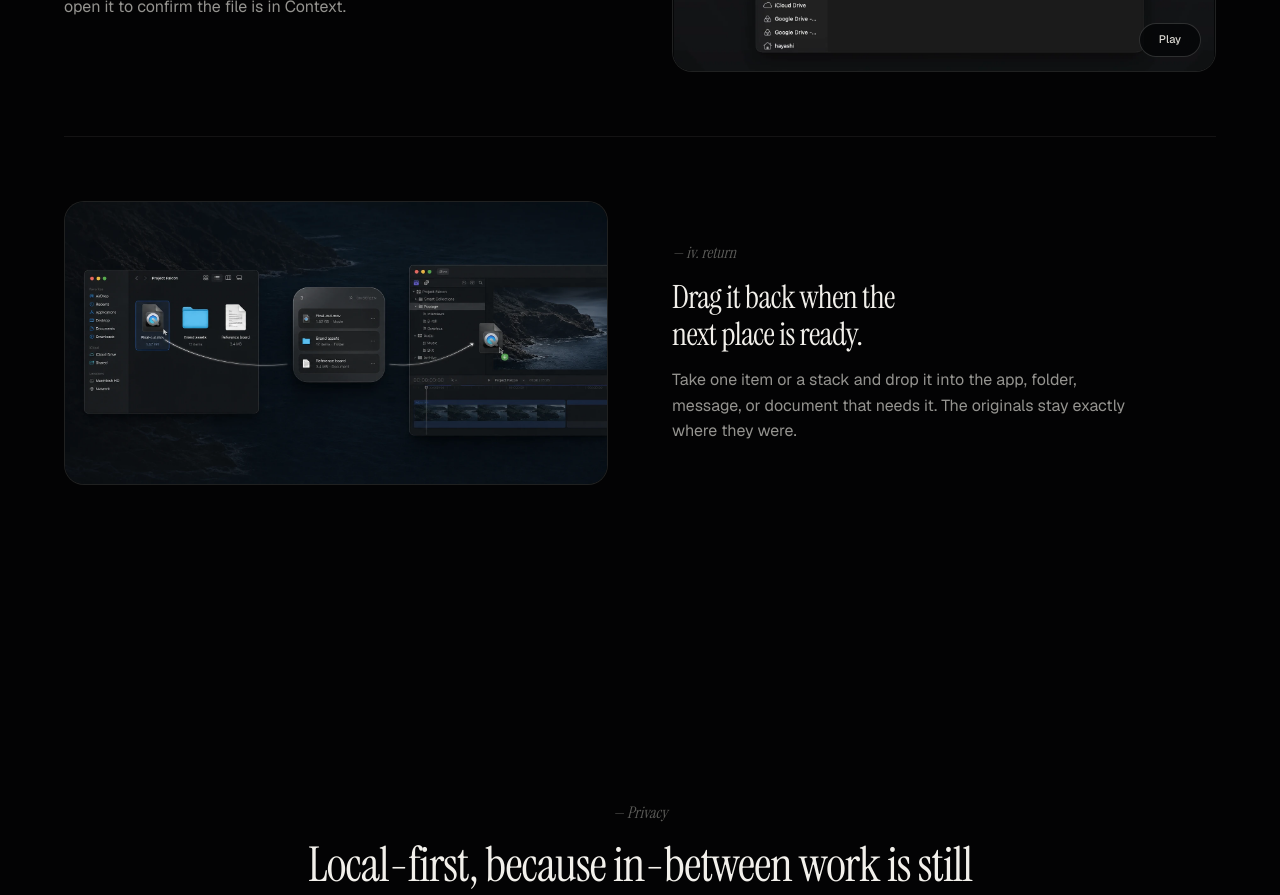
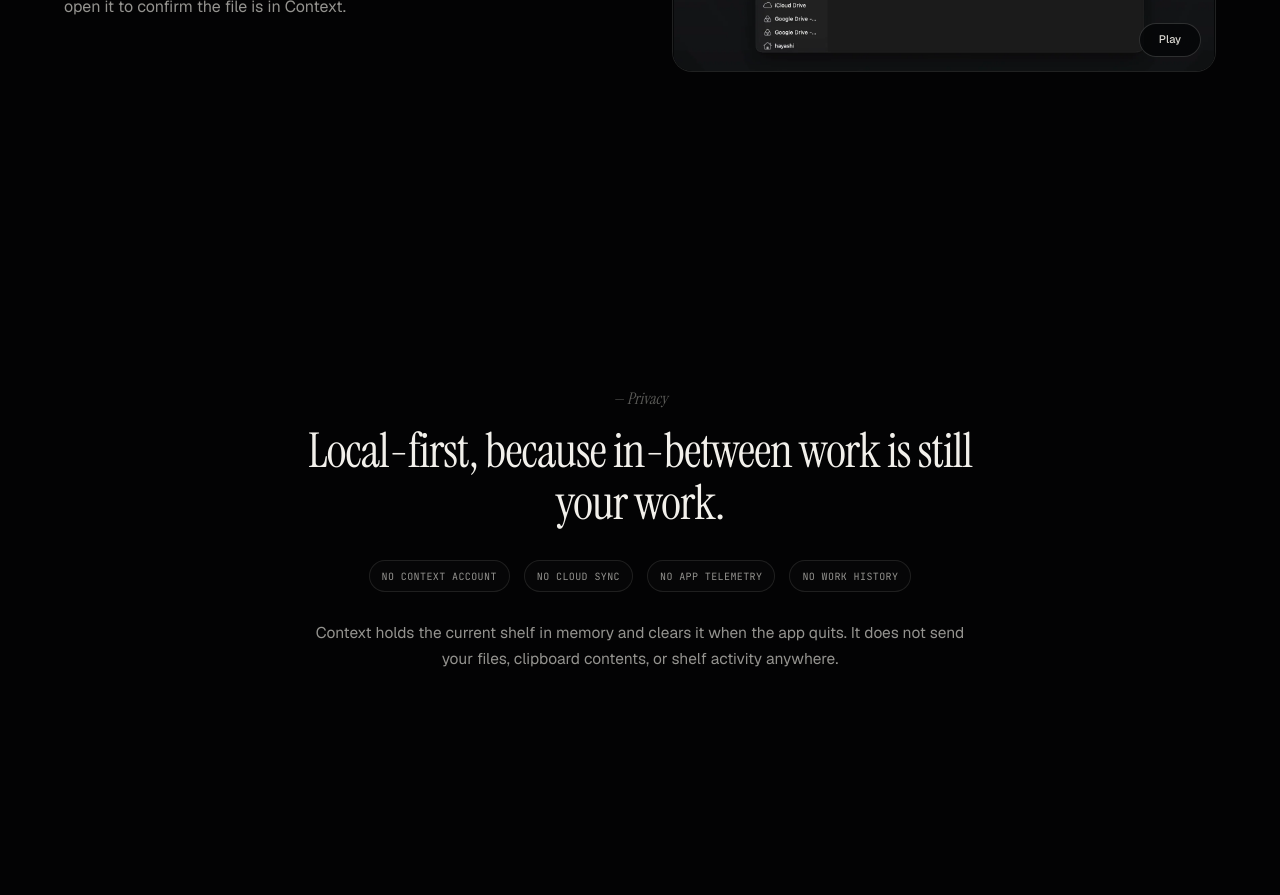
Before and after one commit to hayashiii-ghub/context, a Next.js app in the folder site/: page / in a window 1280 px wide. Shown: the part 2800-3695 px from the top of the page. Built offline with nearby package versions, Linux system fonts and the light colour scheme; grey boxes are pictures that could not be loaded.

Commit message:
fix(site): keep feature section video-only

```diff
--- a/site/app/context.module.css
+++ b/site/app/context.module.css
@@ -274,8 +274,6 @@
 .workflowCrop img { object-position: center; }
 .onScreenCrop img { width: 164%; max-width: none; object-position: left center; }
 .menuBarCrop img { width: 164%; max-width: none; transform: translateX(-39%); object-position: right center; }
-.returnCrop img { object-position: 50% 68%; }
-
 .privacy { padding-top: 132px; padding-bottom: 132px; text-align: center; }
 .privacy h2,
 .installSection h2 {
--- a/site/app/page.tsx
+++ b/site/app/page.tsx
@@ -46,19 +46,6 @@ const features = [
       mp4: "/context/context-place.mp4",
       poster: "/context/context-place-poster.webp",
       caption: "A Finder file is dragged into the optional Notch Island, then shown inside Context.",
-    },
-  },
-  {
-    index: "iv. return",
-    title: "Drag it back when the next place is ready.",
-    body: "Take one item or a stack and drop it into the app, folder, message, or document that needs it. The originals stay exactly where they were.",
-    media: {
-      type: "image" as const,
-      src: "/context/context-workflow.webp",
-      width: 1716,
-      height: 916,
-      alt: "Items leaving the Context shelf for another application",
-      className: styles.returnCrop,
     },
   },
 ];
```
Also changed, not shown: 2 other files (tests, documents, lock files or other folders).
